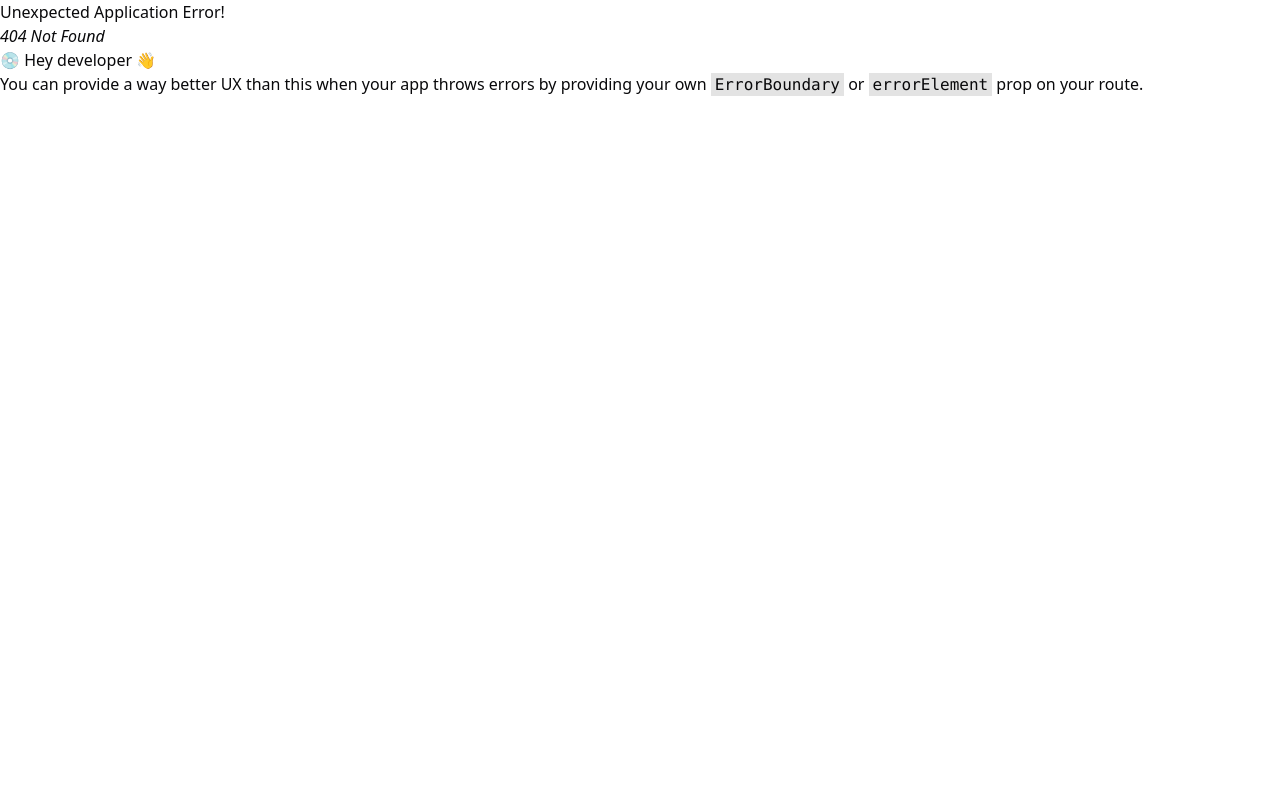
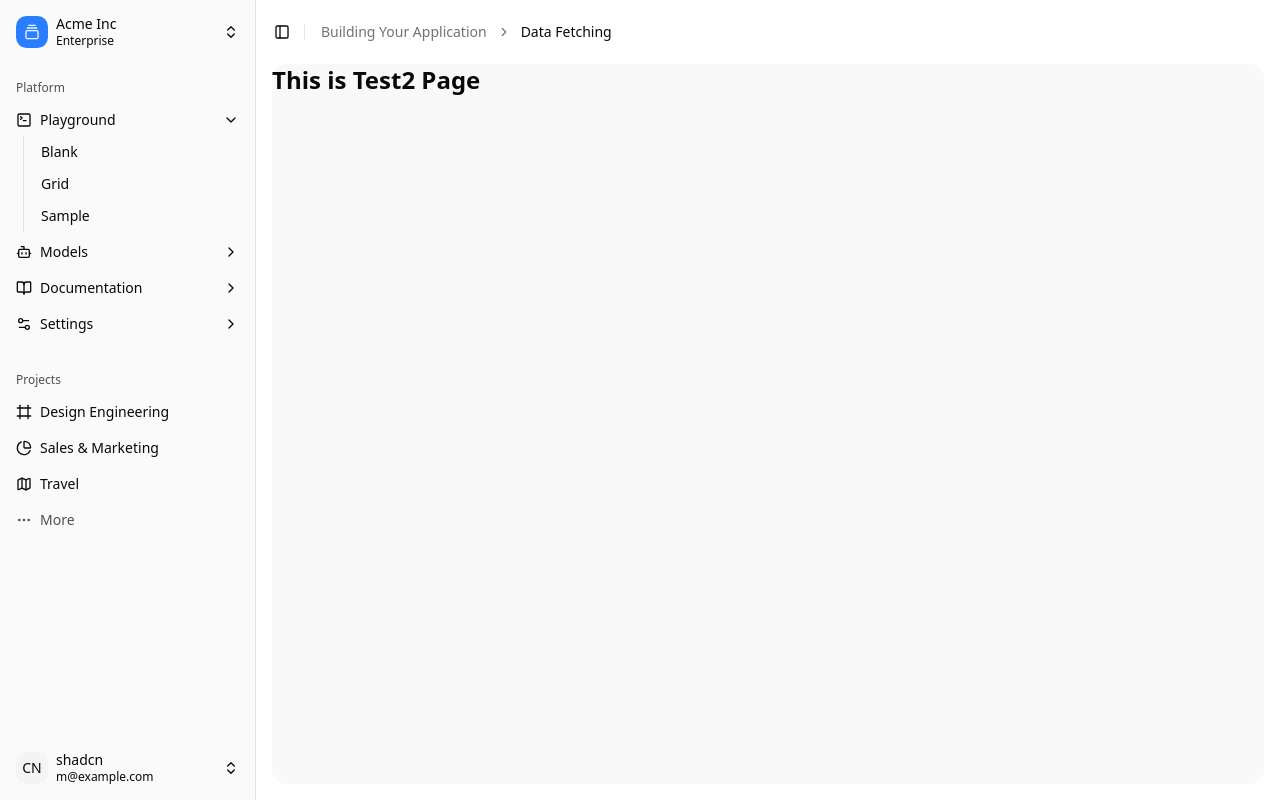
Before and after one commit to jfrost2420/shadcn-ts-app, a React (Vite) app: page /test2 in a window 1280 px wide. Before the commit this address had no page. Built offline with nearby package versions, Linux system fonts and the light colour scheme.

Commit message:
add grid and more routes

```diff
--- a/package.json
+++ b/package.json
@@ -20,6 +20,7 @@
     "@tailwindcss/vite": "^4.1.14",
     "class-variance-authority": "^0.7.1",
     "clsx": "^2.1.1",
+    "dhx-grid": "^9.2.3",
     "lucide-react": "^0.546.0",
     "react": "^19.1.1",
     "react-dom": "^19.1.1",
--- a/src/app/dashboard/test.tsx
+++ b/src/app/dashboard/test.tsx
@@ -1,12 +1,42 @@
+import { Grid as GridDHX, DataCollection } from 'dhx-grid'
+import { useEffect, useRef } from 'react'
+import "dhx-grid/codebase/grid.min.css";
+
 export default function Test() {
+  const gridContainerRef = useRef<HTMLDivElement | null>(null)
+  const gridRef = useRef<any | null>(null)
+  useEffect(() => {
+    if (!gridContainerRef.current) return
+    console.log('[Test] mounting grid')
+
+    // create and store the grid instance on a ref so cleanup can access it
+    gridRef.current = new GridDHX(gridContainerRef.current, {
+      columns: [
+        { id: "id", header: [{ text: "ID" }], width: 100 },
+        { id: "name", header: [{ text: "Name" }], width: 200 },
+        { id: "age", header: [{ text: "Age" }], width: 100 },
+      ],
+      data: [
+        { id: 1, name: "John Doe", age: 30 },
+        { id: 2, name: "Jane Smith", age: 25 },
+        { id: 3, name: "Sam Johnson", age: 40 },
+      ],
+    })
+
+    return () => {
+      console.log('[Test] cleanup: destroying grid')
+      try {
+        gridRef.current?.destructor()
+      } catch (err) {
+        console.error('[Test] error during grid destructor', err)
+      } finally {
+        gridRef.current = null
+      }
+    }
+  }, [])
 	return (
     <div className="flex flex-1 flex-col gap-4 p-4 pt-0">
-      <div className="grid auto-rows-min gap-4 md:grid-cols-3">
-        <div className="bg-muted/50 aspect-video rounded-xl" />
-        <div className="bg-muted/50 aspect-video rounded-xl" />
-        <div className="bg-muted/50 aspect-video rounded-xl" />
-      </div>
-      <div className="bg-muted/50 min-h-[100vh] flex-1 rounded-xl md:min-h-min" />
+      <div ref={gridContainerRef} className="bg-muted/50 min-h-[100vh] flex-1 rounded-xl md:min-h-min" />
     </div>
 	)
 }
--- /dev/null
+++ b/src/app/dashboard/test2.tsx
@@ -0,0 +1,10 @@
+export default function Test2() {
+
+  return (
+    <div className="flex flex-1 flex-col gap-4 p-4 pt-0">
+      <div  className="bg-muted/50 min-h-[100vh] flex-1 rounded-xl md:min-h-min">
+        <h1 className="text-2xl font-bold">This is Test2 Page</h1>
+      </div>
+    </div>
+  )
+}
--- a/src/components/app-sidebar.tsx
+++ b/src/components/app-sidebar.tsx
@@ -56,16 +56,16 @@ const data = {
       isActive: true,
       items: [
         {
-          title: "History",
-          url: "#",
+          title: "Blank",
+          url: "/",
         },
         {
-          title: "Starred",
-          url: "#",
+          title: "Grid",
+          url: "/test",
         },
         {
-          title: "Settings",
-          url: "#",
+          title: "Sample",
+          url: "/test2",
         },
       ],
     },
--- a/src/components/nav-main.tsx
+++ b/src/components/nav-main.tsx
@@ -15,6 +15,7 @@ import {
   SidebarMenuSubButton,
   SidebarMenuSubItem,
 } from "@/components/ui/sidebar"
+import { Link } from "react-router-dom"
 
 export function NavMain({
   items,
@@ -54,9 +55,7 @@ export function NavMain({
                   {item.items?.map((subItem) => (
                     <SidebarMenuSubItem key={subItem.title}>
                       <SidebarMenuSubButton asChild>
-                        <a href={subItem.url}>
-                          <span>{subItem.title}</span>
-                        </a>
+                        <Link to={subItem.url}>{subItem.title}</Link>
                       </SidebarMenuSubButton>
                     </SidebarMenuSubItem>
                   ))}
--- a/src/routes.tsx
+++ b/src/routes.tsx
@@ -1,6 +1,7 @@
 import { createBrowserRouter } from "react-router-dom"
 import Page from "./app/dashboard/page"
 import Test from "./app/dashboard/test"
+import Test2 from "./app/dashboard/test2"
 
 const router = createBrowserRouter([
   {
@@ -11,6 +12,10 @@ const router = createBrowserRouter([
           path: "test",
           Component: Test,
       },
+      {
+        path: "test2",
+        Component: Test2,
+      }
     ]
   },
 ])
```
Also changed, not shown: 1 other file (tests, documents, lock files or other folders).
